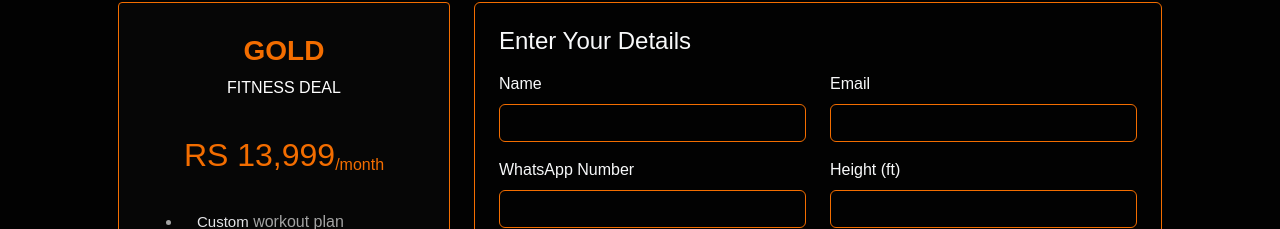
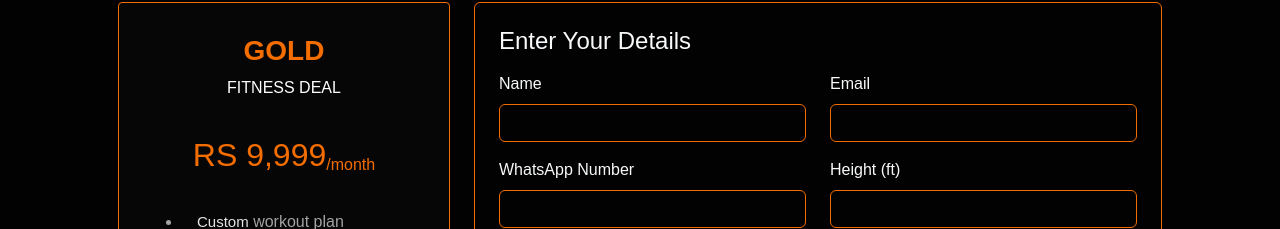
Before and after one commit to Waleed5423/Omarength1, a React (Create React App) app: page /package-details/GOLD in a window 1280 px wide. Shown: the part 78-307 px from the top of the page. Built offline with nearby package versions, Linux system fonts and the light colour scheme; some icons are missing.

Commit message:
pricce fixing

```diff
--- a/src/Components/PacakageDetail/PackageDetails.js
+++ b/src/Components/PacakageDetail/PackageDetails.js
@@ -6,7 +6,7 @@ const pricingPlans = [
   {
     type: "GOLD",
     description: "FITNESS DEAL",
-    price: "RS 13,999",
+    price: "RS 9,999",
     period: "/month",
     features: [
       "Custom workout plan",
--- a/src/Components/Pricing/Pricing.js
+++ b/src/Components/Pricing/Pricing.js
@@ -7,7 +7,7 @@ const pricingPlans = [
   {
     type: "GOLD",
     description: "FITNESS DEAL",
-    price: "RS 13,999",
+    price: "RS 9,999",
     period: "/month",
     features: [
       "Custom workout plan",
```
